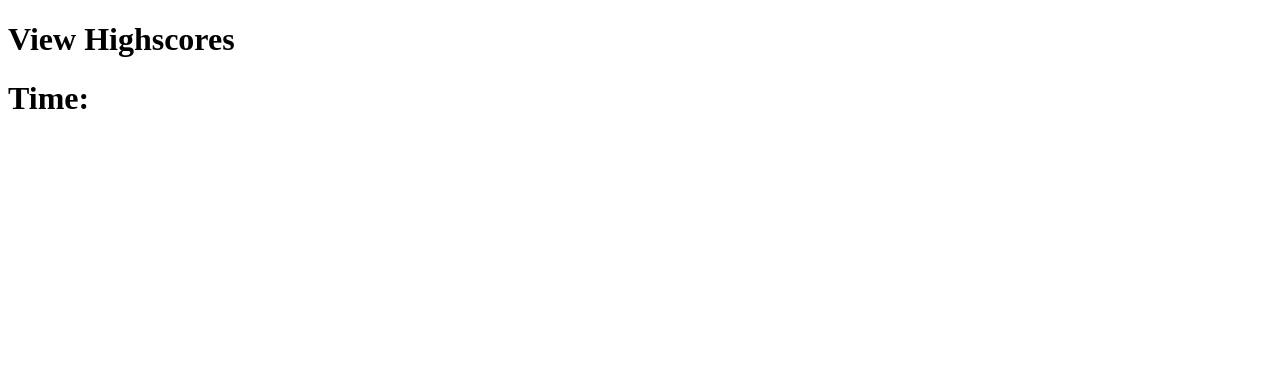
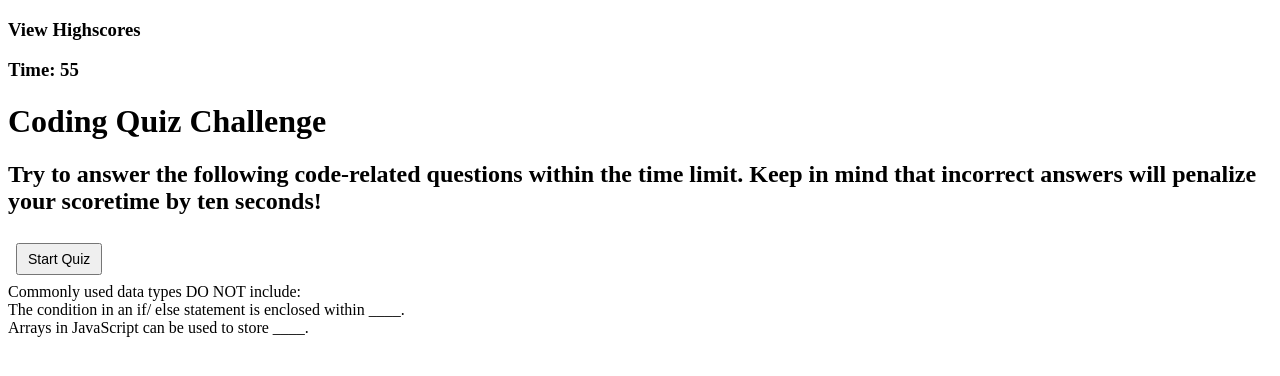
Before and after one commit to samibyers/code-quiz, a plain HTML site: page index.html in a window 1280 px wide. Drawn offline with Linux system fonts and the light colour scheme.

Commit message:
more JS, HTML added

```diff
--- a/index.html
+++ b/index.html
@@ -9,10 +9,41 @@
 </head>
 <body>
     <header>
-        <h1>View Highscores</h1>
-        <h1>Time: </h1>
+        <!--link to the highscores-->
+        <h3><a>View Highscores</a></h3>
+        <!--Timer-->
+        <h3 class="time">Time:</h3>
     </header>
-
+    <!--Starting page that starts the quiz-->
+    <div>
+        <h1 class="title"></h1>
+    </div>
+    <div>
+        <h2 class="instructions"></h2>
+    </div>
+    <div id="startBtn"></div>
+    <!--question 1-->
+    <div class="q1">
+        <div id="choiceBtn"></div>
+        <div id="choiceBtn"></div>
+        <div id="choiceBtn"></div>
+        <div id="choiceBtn"></div>
+    </div>
+    <!--question 2-->
+    <div class="q2">
+        <div id="choiceBtn"></div>
+        <div id="choiceBtn"></div>
+        <div id="choiceBtn"></div>
+        <div id="choiceBtn"></div>
+    </div>
+    <!--question 3-->
+    <div class="q3">
+        <div id="choiceBtn"></div>
+        <div id="choiceBtn"></div>
+        <div id="choiceBtn"></div>
+        <div id="choiceBtn"></div>
+    </div>
+    <!--link to the JavaScript file-->
     <script src="script.js"></script>
 </body>
 </html>
--- a/script.js
+++ b/script.js
@@ -1,40 +1,133 @@
+//view highscores
+//make into link
+//link takes you to a page that stores highscore history
+
+//timer
+var timer = document.querySelector(".time");
+var secondsLeft = 60;
+
+function quizTimer() {
+    var timerInterval = setInterval(function() {
+     secondsLeft--;
+     timer.textContent = "Time: " + secondsLeft;
+
+     if(secondsLeft ===0) {
+         clearInterval(timerInterval);
+         sendMessage();
+     }
+    }, 1000);
+}
+
+function sendMessage () {
+ timer.textContent = "You Lose!";
+
+}
+quizTimer();
+
+
 //Coding Quiz Challenge
 //Try to answer the following code-related questions within the time limit. Keep in mind that incorrect answers will penalize your scoretime by ten seconds!
 //button (Start Quiz)
 
+//dynamically add title to starting page
+var title = document.querySelector(".title");
+title.textContent = "Coding Quiz Challenge";
+title.className = "title";
+console.log(title);
+
+//dynamically add instructions to starting page
+var instructions = document.querySelector(".instructions");
+instructions.textContent = "Try to answer the following code-related questions within the time limit. Keep in mind that incorrect answers will penalize your scoretime by ten seconds!";
+instructions.className = "instructions";
+console.log(instructions);
+
+
+//dynamically added start button (borrowed from the interweb)
+document.addEventListener('DOMContentLoaded', function() {
+    var button = document.createElement("button");
+    button.type = "button";
+    button.innerHTML = "Start Quiz";
+    button.className = "startBtn";
+
+    button.onclick = function() {
+        console.log("start quiz")
+    };
+
+    var startBtn = document.getElementById('startBtn');
+    startBtn.appendChild(button);
+}, false);
+
 //Commonly used data types DO NOT include:
 //choices: strings, booleans, alerts(T), numbers
 //Correct! with upper border or Wrong!
+var q1 = document.querySelector(".q1");
+q1.textContent = "Commonly used data types DO NOT include:";
+q1.className = "q1";
+console.log(q1);
+
 var strings = false
 var booleans = false
 var alerts = true
 var numbers = false
-if (alerts) {
+//or maybe make an array with buttons??
+var choices = ["stringsBtn", "booleansBtn", "alertsBtn", "numbersBtn"]
+if (choices[2]) {
     console.log("Correct!")
-} else () {
+} else {
     console.log ("Wrong!")
 }
 
 //The condition in an if/ else statement is enclosed within ____.
 //choices: quotes, curly brackets(T), parentheses, square brackets
 //Correct! with upper border or Wrong!
+var q2 = document.querySelector(".q2");
+q2.textContent = "The condition in an if/ else statement is enclosed within ____.";
+q2.className = "q2";
+console.log(q2);
+
 var quotes = false
 var curlyBrackets = true
 var parentheses = false
 var squareBrackets = false
-if (curlyBrackets) {
+//maybe make it into a fuction
+var q3 = function () {
+    if (curlyBrackets) {
     console.log("Correct!")
-} else () {
+} else {
     console.log("Wrong!")
 }
+}
+
 
 //Arrays in JavaScript can be used to store ____.
 //choices: numbers and strings, other arrays, booleans, all of the above(T)
 //Correct! with upper border or Wrong!
+var q3 = document.querySelector(".q3");
+q3.textContent = "Arrays in JavaScript can be used to store ____.";
+q3.className = "q3";
+console.log(q3);
+
+var numbersAndStrings = false
+var otherArrays = false
+var booleans = false
+var allOfTheAbove = true
+if (allOfTheAbove) {
+    console.log("Correct!")
+} else {
+    console.log("Wrong!")
+}
+
+
 
 //All done!
-//Your final score is (score)
+//Your final score is (score) = to number of seconds
 //enter initials (form), button: Submit
+
+/*let btn = document.createElement("button");
+btn.innerHTML = "Submit";
+btn.type = "submit";
+btn.name = "formBtn";
+document.body.appendChild(btn);*/
 
 //Highscores
 //scores are displayed and saved
--- a/style.css
+++ b/style.css
@@ -0,0 +1,15 @@
+/*styles the "Coding Quiz Challenge" title*/
+.title {
+
+}
+/*styles the directions for the quiz under the title*/
+.instructions {
+
+}
+/*styles the "start quiz" button*/
+.startBtn {
+    font-size: 14px;
+    margin: 8px;
+    padding: 0 10px;
+    line-height: 2;
+}
```
